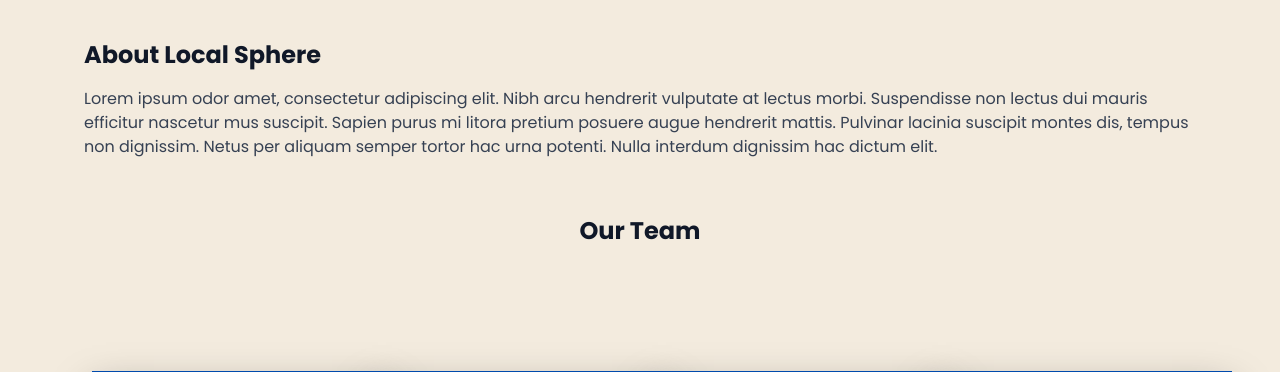
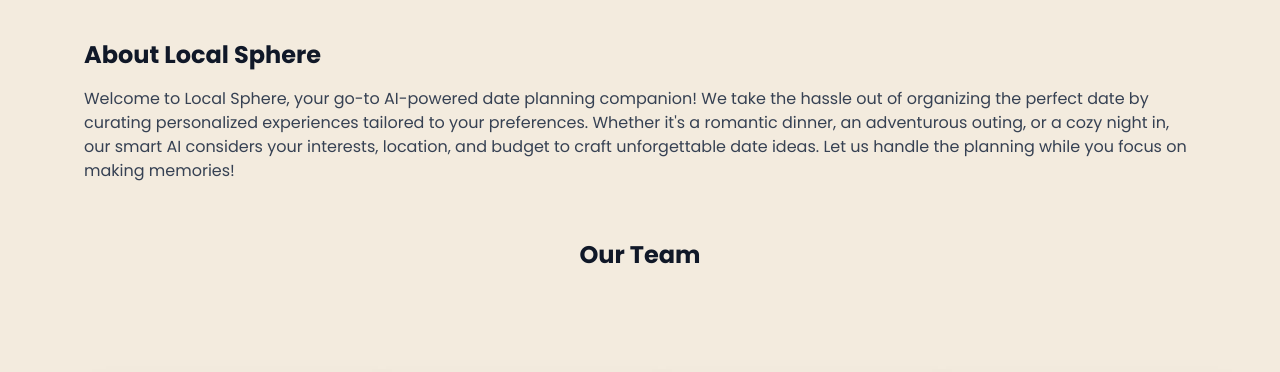
Before and after one commit to mshah972/Local-Sphere, a Django app: page /about/ in a window 1280 px wide. Shown: the part 277-649 px from the top of the page. Run offline with Django 5.2, Linux system fonts and the light colour scheme; style sheets or scripts are compiled from the project's sources; parts of the project's set-up code (start-up, migrations or seed data) failed here and were passed over.

Commit message:
Updated about.html and planConfirmation.html

```diff
--- a/templates/about.html
+++ b/templates/about.html
@@ -431,11 +431,7 @@
         <!-- About Section -->
         <div class="mt-10">
             <h2 class="text-2xl font-bold text-gray-900">About Local Sphere</h2>
-            <p class="mt-4 text-gray-700">Lorem ipsum odor amet, consectetur adipiscing elit. Nibh arcu hendrerit
-                vulputate at lectus morbi. Suspendisse non lectus dui mauris efficitur nascetur mus suscipit. Sapien
-                purus mi litora pretium posuere augue hendrerit mattis. Pulvinar lacinia suscipit montes dis, tempus non
-                dignissim. Netus per aliquam semper tortor hac urna potenti. Nulla interdum dignissim hac dictum
-                elit.</p>
+            <p class="mt-4 text-gray-700">Welcome to Local Sphere, your go-to AI-powered date planning companion! We take the hassle out of organizing the perfect date by curating personalized experiences tailored to your preferences. Whether it's a romantic dinner, an adventurous outing, or a cozy night in, our smart AI considers your interests, location, and budget to craft unforgettable date ideas. Let us handle the planning while you focus on making memories!</p>
         </div>
 
 
```
